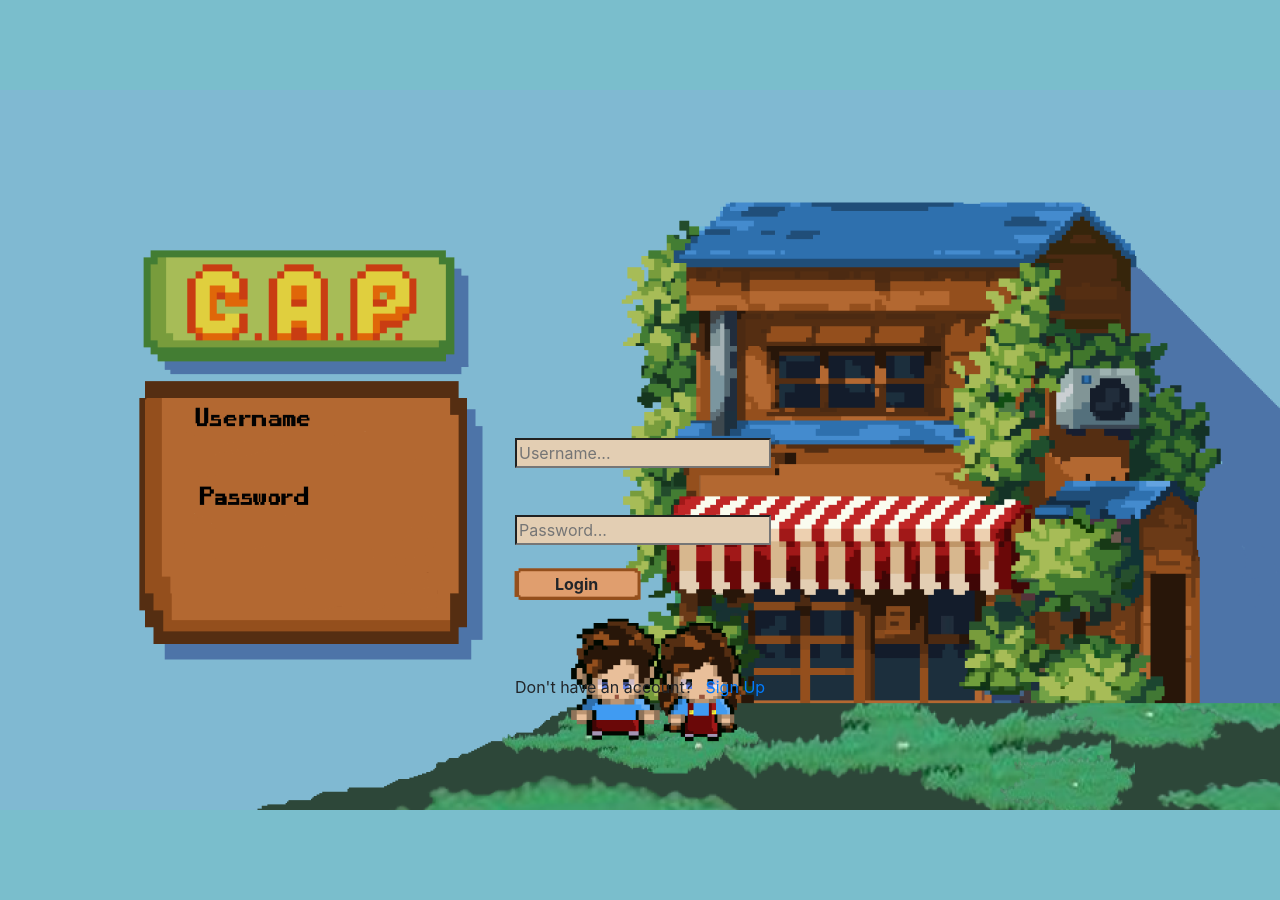
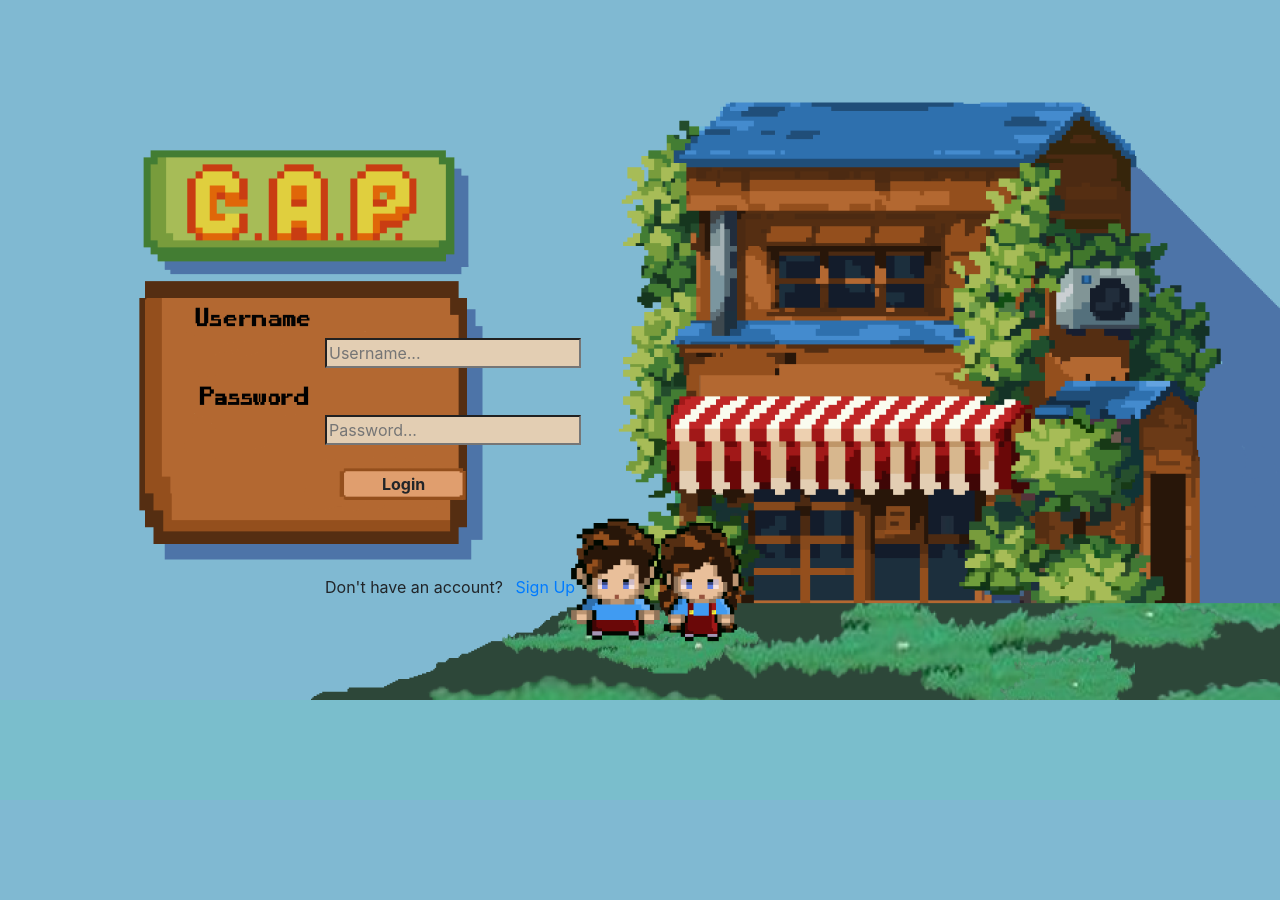
Before and after one commit to Panigale729/CAP, a Django app: template cap/main/templates/main/login.html in a window 1280 px wide. After the commit the page ends 700 px from the top, so only its background shows below. Run offline with Django 3.2, Linux system fonts and the light colour scheme; the template is opened without the code that fills it, so the values that code supplies are empty; some libraries are stand-ins or nearby versions.

Commit message:
finalinis pries penkt

```diff
--- a/cap/main/templates/main/login.html
+++ b/cap/main/templates/main/login.html
@@ -22,24 +22,24 @@
 		.form_container {
 			margin-top: 20px;
 			position: fixed;
-            top: 418px;
-			left: 515px;
+            top: 318px;
+			left: 325px;
 
 		}
 
 		.form_container1 {
 			margin-top: 20px;
 			position: fixed;
-            top: 655px;
-			left: 515px;
+            top: 555px;
+			left: 325px;
 
 		}
 
-		.naujas {
+		.naujas { /*password*/
 			margin-top: 20px;
 			position: fixed;
-            top: 495px;
-			left: 515px;
+            top: 395px;
+			left: 325px;
 
 		}
 
@@ -52,8 +52,8 @@
 			border: none;
 
 			position: fixed;
-            top: 560px;
-			left: 500px;
+            top: 460px;
+			left: 325px;
 		}
 
 		#login{
@@ -65,8 +65,8 @@
 			cursor: pointer;
 			outline: inherit;
 			position:fixed;
-			top: 572px;
-			left:555px;
+			top: 472px;
+			left:382px;
 			font-weight: bold;
 		}
 
@@ -115,7 +115,7 @@
             background-image: url("{% static 'main/images/register.png' %}");
             background-repeat: no-repeat;
             background-position: center;
-            height:900px;
+            height:700px;
 			}
 	</style>
 
```
Also changed, not shown: cap/main/templates/main/room.html (+8 -8 lines), cap/db.sqlite3.
